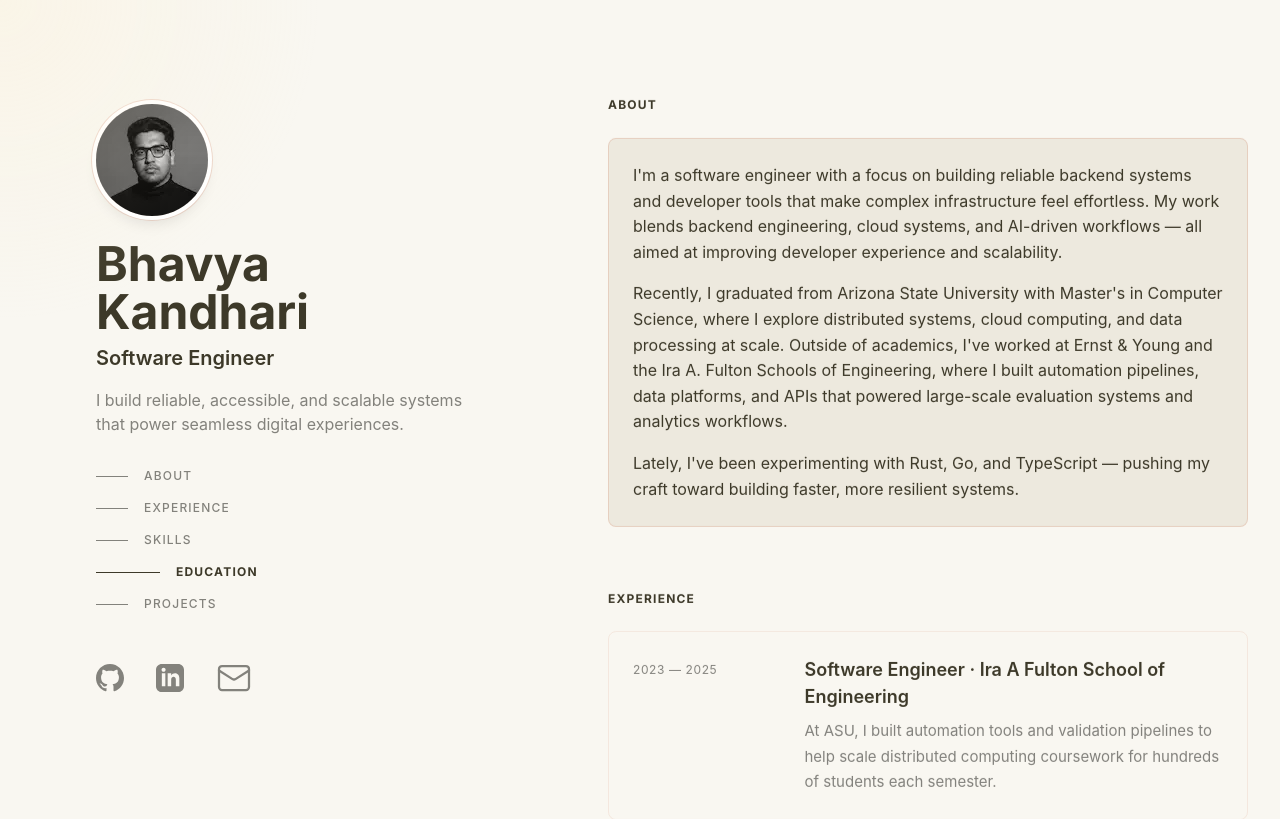
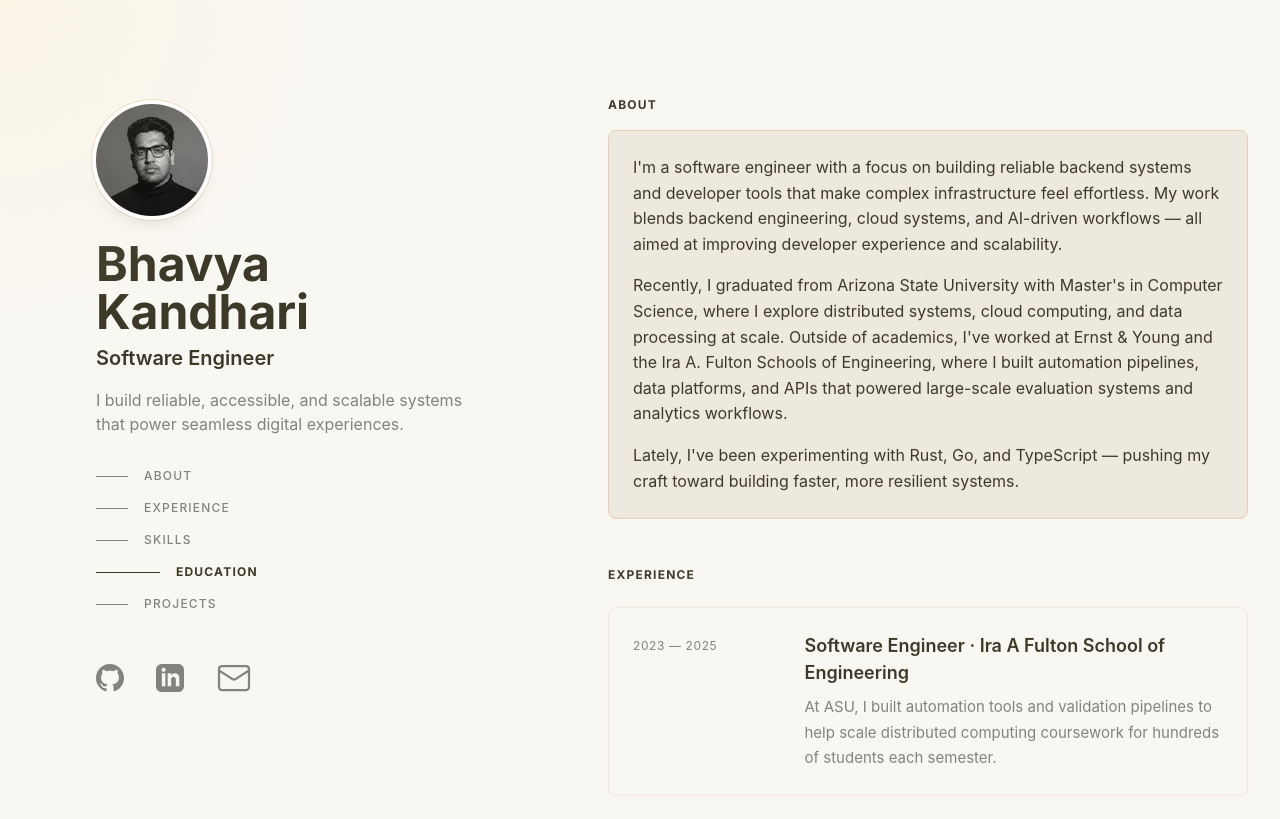
Before and after one commit to bkandh30/bhavya-portfolio-v3, a React (Vite) app: page / in a window 1280 px wide. Shown: the top 819 px of the page. Built offline with nearby package versions, Linux system fonts and the light colour scheme; a web font is replaced by a local one.

Commit message:
Updated Section styling

```diff
--- a/src/index.css
+++ b/src/index.css
@@ -67,7 +67,7 @@
   text-transform: uppercase;
   letter-spacing: 0.1em;
   font-weight: 700;
-  margin-bottom: 1.5rem;
+  margin-bottom: 1rem;
   display: flex;
   align-items: center;
   color: var(--color-text-primary-alt);
--- a/src/pages/Index.tsx
+++ b/src/pages/Index.tsx
@@ -137,7 +137,7 @@ const Index = () => {
 
       {/* Main Content */}
       <main className="lg:ml-[45%] min-h-screen">
-        <div className="max-w-3xl mx-auto px-4 sm:px-6 lg:px-8 py-12 sm:py-16 lg:py-24 space-y-12 sm:space-y-16">
+        <div className="max-w-3xl mx-auto px-4 sm:px-6 lg:px-8 py-12 sm:py-16 lg:py-24 space-y-10 sm:space-y-12">
           {/* Mobile Hero - Only visible on small screens */}
           <MobileHeader />
 
```
